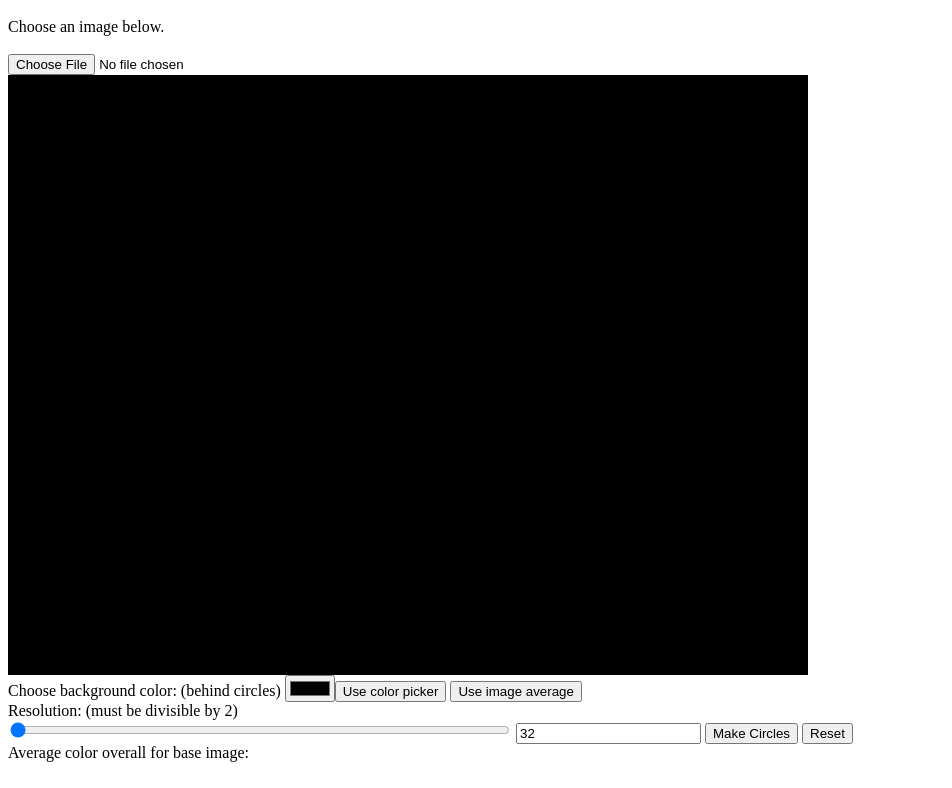
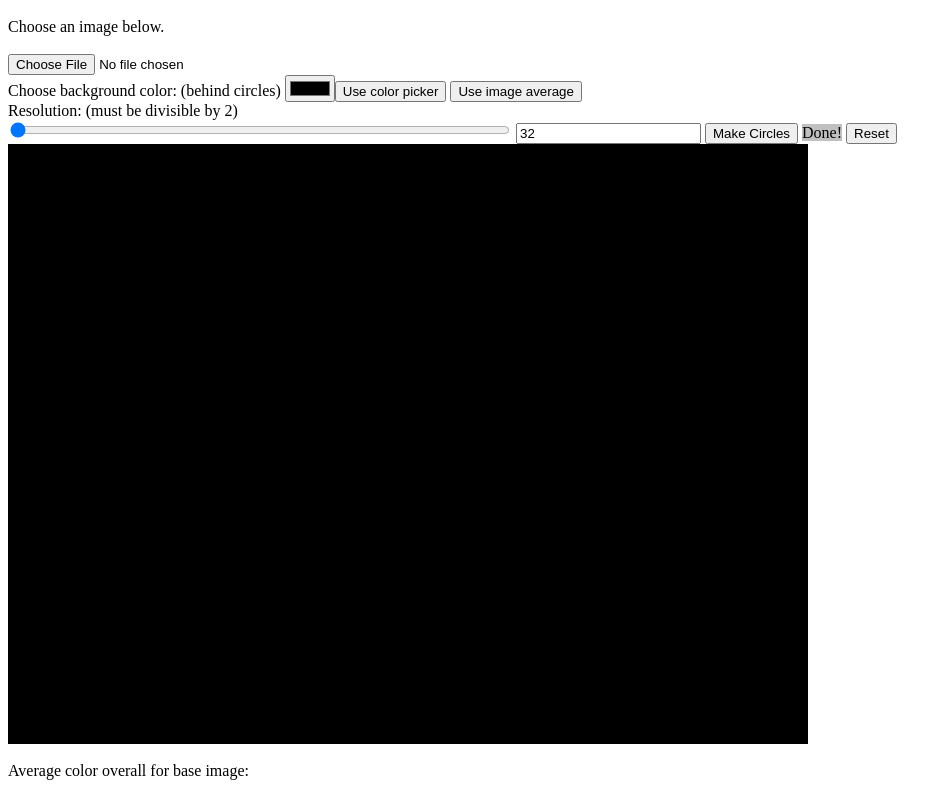
Before and after one commit to johnprattchristian/circulator, a plain HTML site: page index.html in a window 1280 px wide. Both pictures are taken after a click on the button "Make Circles". Shown: the part 48-836 px from the top of the page, without its empty margins (0-952 px from the left). Drawn offline with nearby package versions, Linux system fonts and the light colour scheme.

Commit message:
added 'working' status bar

```diff
--- a/index.html
+++ b/index.html
@@ -38,6 +38,7 @@ var resetImage = function(){
 var makeSpheres = function(resolution){
 	// reset image before getting the data
 	resetImage();
+	$('#txtStatus').html('Working...');
 
 	var canvas = document.getElementById('canvas');
 	var ctx = canvas.getContext('2d');
@@ -92,6 +93,8 @@ var makeSpheres = function(resolution){
 
 				}
 			}
+
+			$('#txtStatus').html('Done!');
 		}
 		else{
 			alert('resolution not divisible by 2');
@@ -220,7 +223,6 @@ var processFile = function(fileInput){
 <h1>Circular</h2>
 <span>Choose an image below.</span></br></br>
 <input type="file" onchange="processFile(this)" accept="image/jpeg"></input></br>
-<canvas id="canvas" width="800px" height="600px"></canvas></br>
 <span>Choose background color: (behind circles) </span>
 <input type="color" value="#000000" onchange="changeBGColor(this.value)"></input><button onclick="changeBGColor($('input[type=color]').val())">Use color picker</button>
 <button id="btnUseAverage" onclick="changeBGColor(document.getElementById('columns').style.backgroundColor)">Use image average</button>
@@ -228,8 +230,12 @@ var processFile = function(fileInput){
 <span>Resolution: (must be divisible by 2) </span></br>
 <input type="range" style="width:500px!important" max="25000" min="24" step="2"  value="32" id="rngSlider" oninput="document.getElementById('txtRes').value = this.value"></input>
 <input type="text" id="txtRes" value="32" oninput="document.getElementById('rngSlider').value = parseInt(this.value)"></input>
-<button onclick="makeSpheres(parseInt(document.getElementById('txtRes').value));">Make Circles</button>
+<button onclick="$('#txtStatus').html('Working...');setTimeout(function(){makeSpheres(parseInt(document.getElementById('txtRes').value));},50);">Make Circles</button>
+<span style="background-color:silver" id="txtStatus">Waiting.</span>
 <button onclick="resetImage()">Reset</button>
+
+<canvas id="canvas" width="800px" height="600px"></canvas></br>
+
 </br><span>Average color overall for base image:</span>
 <div id="columns"></div>
 <div>
```
